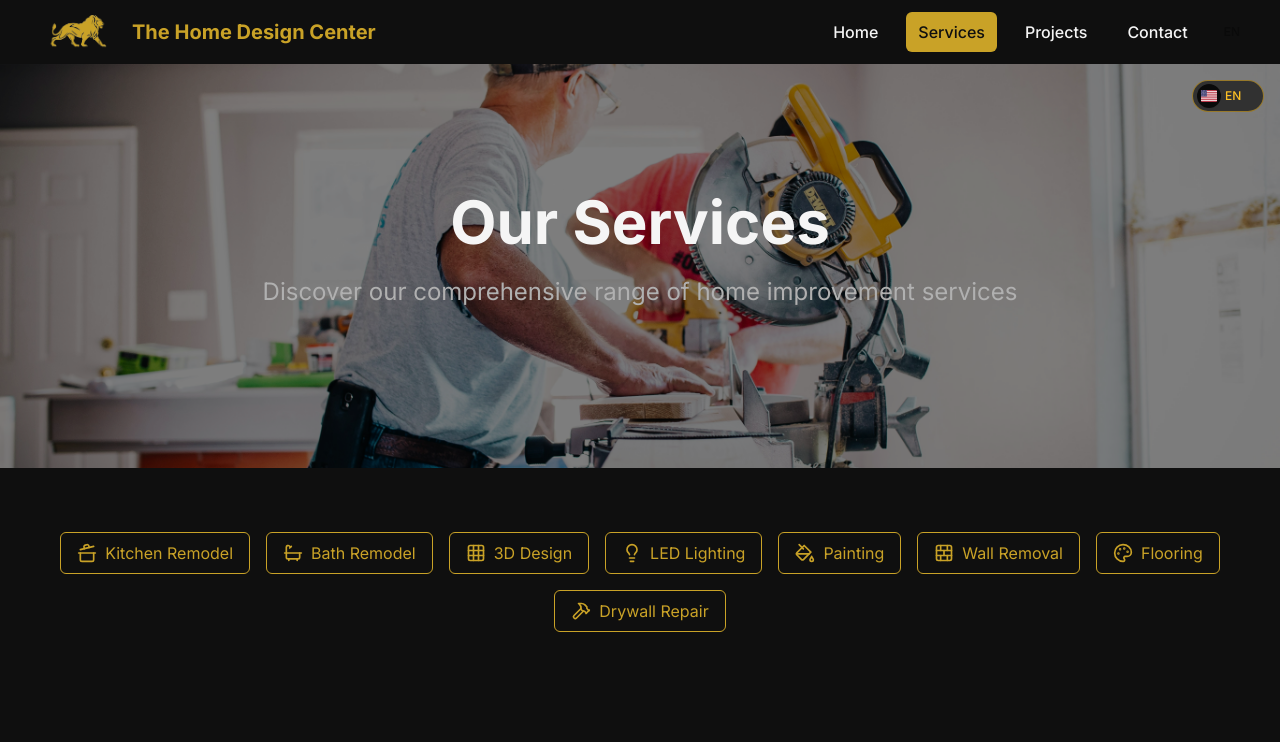
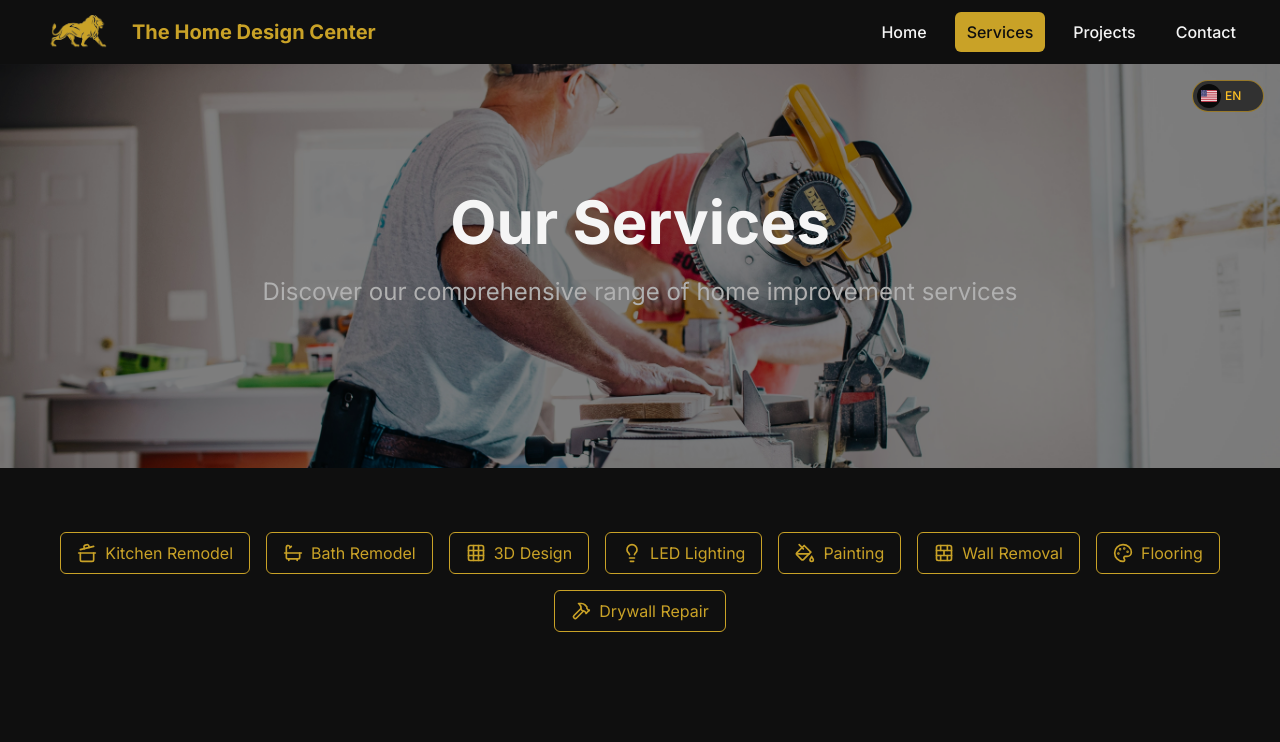
Before and after one commit to LRodriguez92/the-home-design-center-v2, a Next.js app: page /en/services in a window 1280 px wide. Shown: the top 742 px of the page. Built offline with nearby package versions, Linux system fonts and the light colour scheme.

Commit message:
nav is sticky

```diff
--- a/app/components/language-switcher.tsx
+++ b/app/components/language-switcher.tsx
@@ -2,6 +2,7 @@
 
 import { usePathname, useRouter } from 'next/navigation'
 import { Button } from './ui/button'
+import Image from 'next/image'
 
 export default function LanguageSwitcher() {
   const pathname = usePathname()
@@ -17,15 +18,22 @@ export default function LanguageSwitcher() {
   }
 
   const currentLang = pathname.startsWith('/es') ? 'es' : 'en'
+  const nextLang = currentLang === 'en' ? 'es' : 'en'
+  const flagSrc = `/images/flags/${nextLang}.svg`
 
   return (
     <Button
       variant="ghost"
       size="sm"
       onClick={switchLanguage}
-      className="px-2"
+      className="px-2 h-8 w-8"
     >
-      {currentLang.toUpperCase()}
+      <Image
+        src={flagSrc}
+        alt={`Switch to ${nextLang.toUpperCase()}`}
+        width={20}
+        height={20}
+      />
     </Button>
   )
 }
--- a/app/components/navbar.tsx
+++ b/app/components/navbar.tsx
@@ -6,7 +6,6 @@ import { usePathname } from 'next/navigation'
 import { Menu, X } from 'lucide-react'
 import Image from 'next/image'
 import { useTheme } from './theme-provider'
-import LanguageSwitcher from './language-switcher'
 import { useTranslations } from '@/app/lib/translations'
 
 const NavItem = ({ href, children, onClick }: { href: string; children: React.ReactNode; onClick?: () => void }) => {
@@ -52,7 +51,7 @@ export default function Navbar() {
   }, [isOpen])
 
   return (
-    <nav className={`bg-[${theme.colors.background}] sticky top-0 z-50`}>
+    <nav className={`bg-[${theme.colors.background}] fixed top-0 left-0 right-0 z-50`}>
       <div className="max-w-7xl mx-auto px-4 sm:px-6 lg:px-8">
         <div className="relative flex items-center justify-between h-16">
           <div className="absolute right-0 md:hidden">
@@ -94,7 +93,6 @@ export default function Navbar() {
               <NavItem href="/services">{t('navigation.services')}</NavItem>
               <NavItem href="/projects">{t('navigation.projects')}</NavItem>
               <NavItem href="/contact">{t('navigation.contact')}</NavItem>
-              <LanguageSwitcher />
             </div>
           </div>
         </div>
@@ -110,9 +108,6 @@ export default function Navbar() {
           <NavItem href="/services" onClick={closeMobileMenu}>{t('navigation.services')}</NavItem>
           <NavItem href="/projects" onClick={closeMobileMenu}>{t('navigation.projects')}</NavItem>
           <NavItem href="/contact" onClick={closeMobileMenu}>{t('navigation.contact')}</NavItem>
-          <div className="px-3 py-2">
-            <LanguageSwitcher />
-          </div>
         </div>
       </div>
     </nav>
--- a/app/layout.tsx
+++ b/app/layout.tsx
@@ -36,11 +36,11 @@ export default function RootLayout({
 
   return (
     <html lang={lang}>
-      <body className={inter.className}>
+      <body className={`${inter.className} min-h-screen flex flex-col`}>
         <ThemeProvider>
           <Navbar />
           <FloatingLanguageSwitcher />
-          <main>{children}</main>
+          <main className="flex-grow pt-16">{children}</main>
           <Footer />
         </ThemeProvider>
       </body>
```
